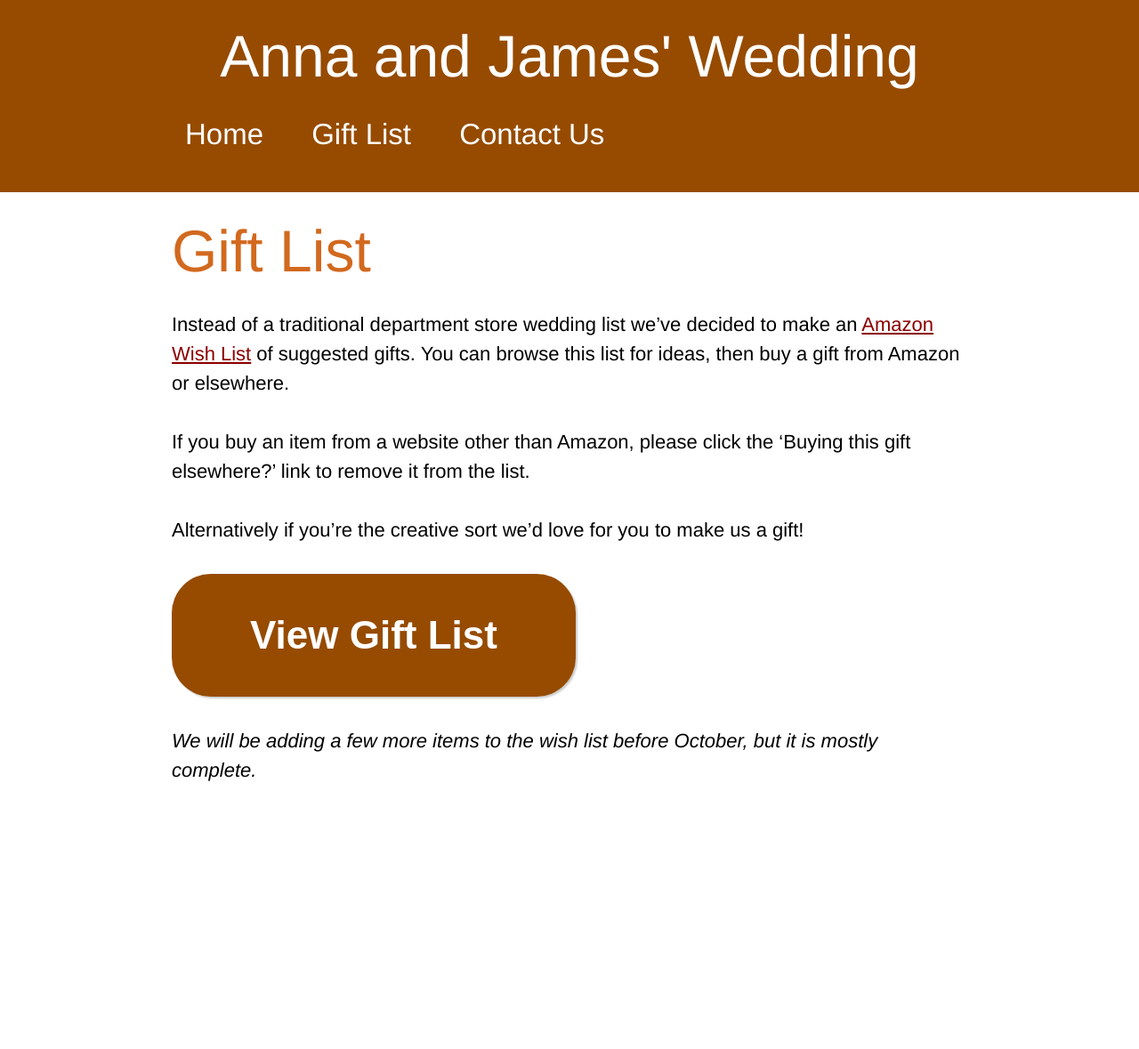
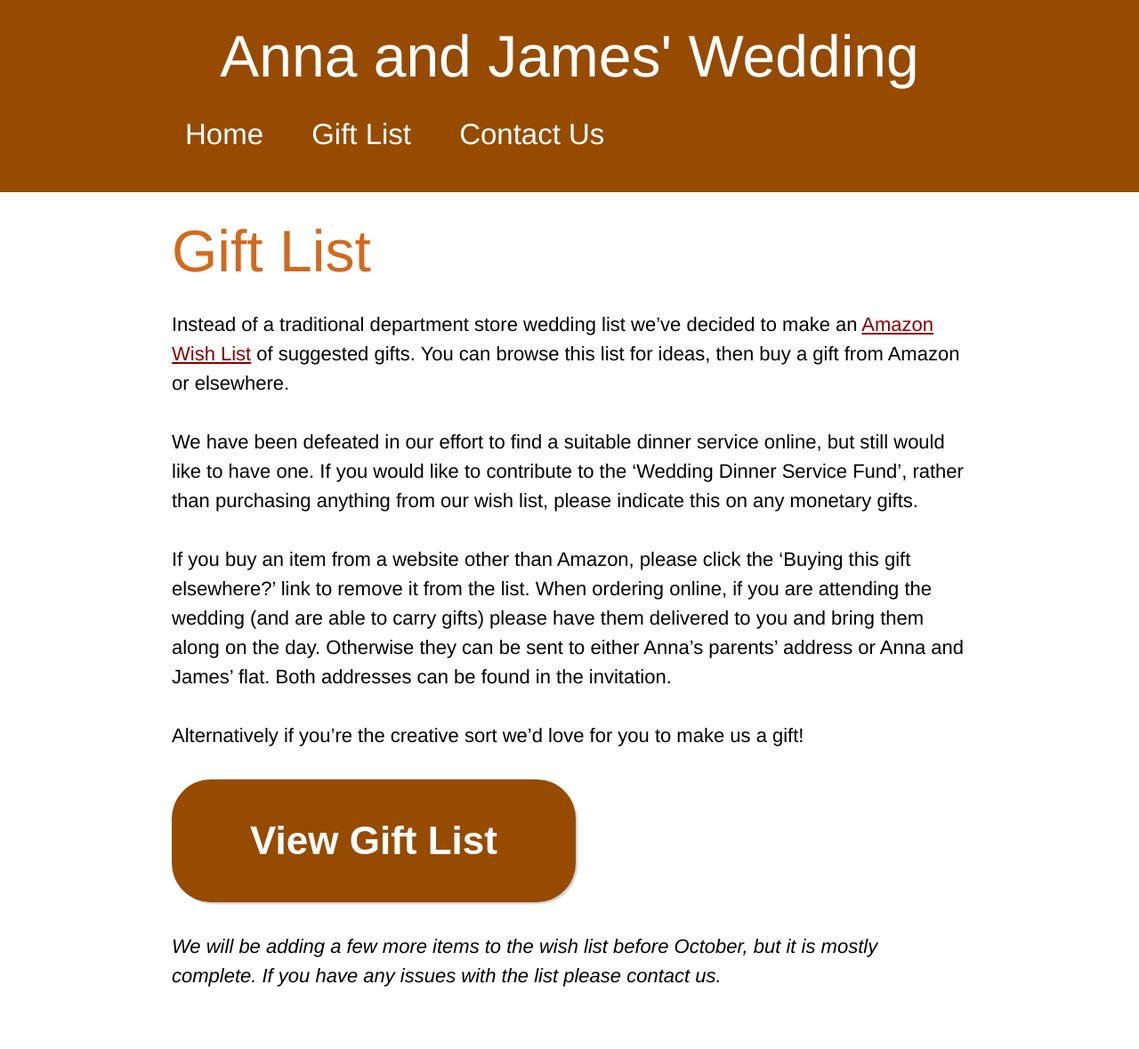
Before and after one commit to rightsaidjames/wedding, a Jekyll site: the page built from giftlist.md, in a window 1280 px wide. Shown: the whole page at 89% size. Built offline with Jekyll 4.4.1, drawn with Linux system fonts in a browser that asks for light colours; Markdown is read by kramdown in place of the engine named in the settings; before the commit the page ends 948 px from its top, so only the background shows below that.

Commit message:
More information

```diff
--- a/giftlist.md
+++ b/giftlist.md
@@ -5,10 +5,12 @@ title: Gift List
 
 Instead of a traditional department store wedding list we've decided to make an [Amazon Wish List](http://www.amazon.co.uk/gp/registry/wishlist/GJLCRFRZ7WPB/) of suggested gifts. You can browse this list for ideas, then buy a gift from Amazon or elsewhere.
 
-If you buy an item from a website other than Amazon, please click the 'Buying this gift elsewhere?' link to remove it from the list.
+We have been defeated in our effort to find a suitable dinner service online, but still would like to have one. If you would like to contribute to the 'Wedding Dinner Service Fund', rather than purchasing anything from our wish list, please indicate this on any monetary gifts.
+
+If you buy an item from a website other than Amazon, please click the 'Buying this gift elsewhere?' link to remove it from the list. When ordering online, if you are attending the wedding (and are able to carry gifts) please have them delivered to you and bring them along on the day. Otherwise they can be sent to either Anna's parents' address or Anna and James' flat. Both addresses can be found in the invitation.
 
 Alternatively if you're the creative sort we'd love for you to make us a gift!
 
 <button name ="RSVP" class="giftlist-button" type="button"><a href="http://www.amazon.co.uk/gp/registry/wishlist/GJLCRFRZ7WPB/" target="_blank">View Gift List</a></button>
 
-*We will be adding a few more items to the wish list before October, but it is mostly complete.*
+*We will be adding a few more items to the wish list before October, but it is mostly complete. If you have any issues with the list please contact us.*
```
